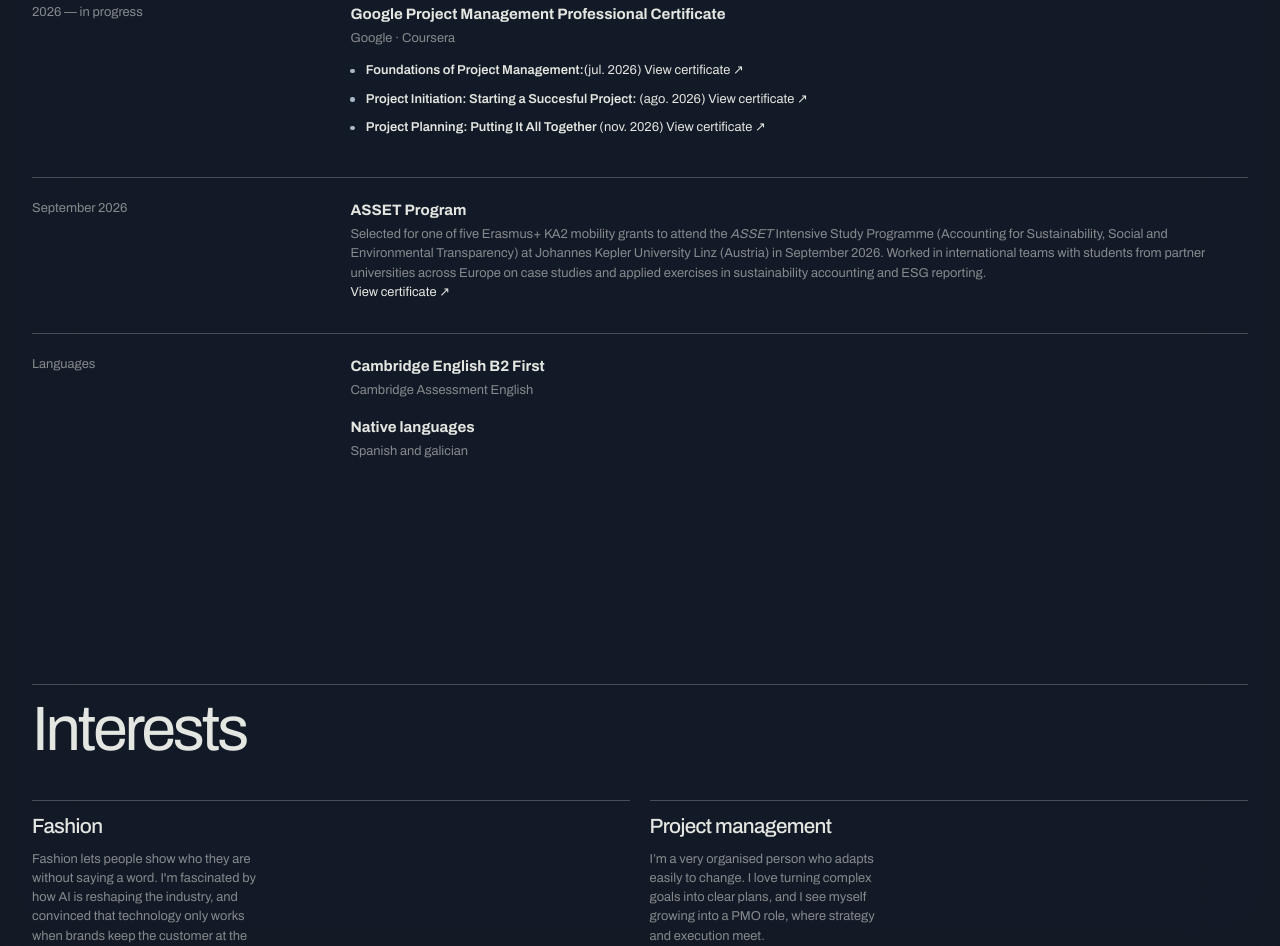
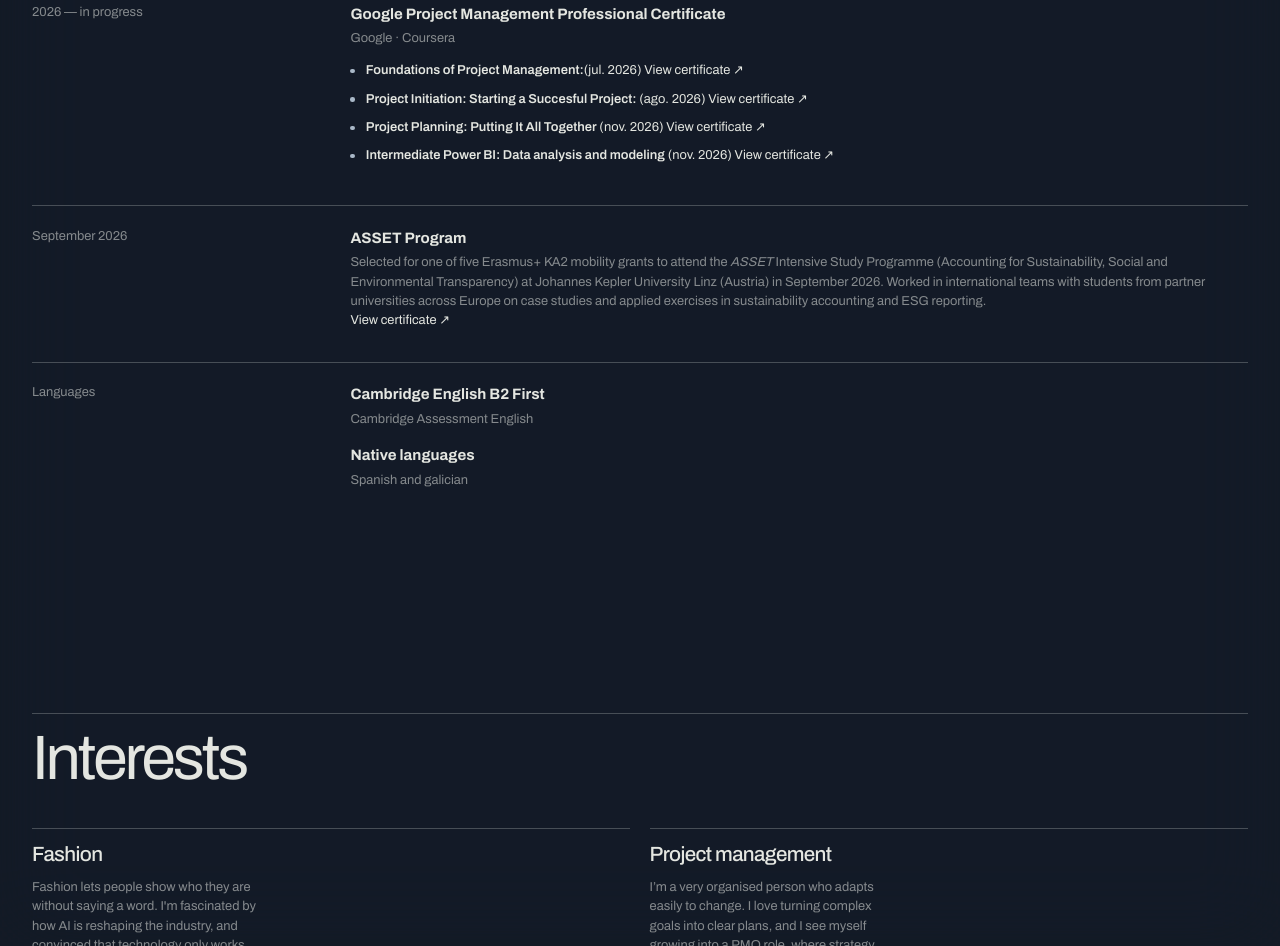
Before and after one commit to nereavarela/nereavarela.github.io, a plain HTML site: page index.html in a window 1280 px wide. Shown: the part 2579-3525 px from the top of the page. Drawn offline with Linux system fonts and the light colour scheme.

Commit message:
Add files via upload

```diff
--- a/index.html
+++ b/index.html
@@ -115,12 +115,17 @@
     <li>
         <strong>Project Initiation: Starting a Succesful Project:</strong> (ago. 2026)
         <a href="img/proyectos/project_initiation.JPG" class="js-lightbox" data-width="150vw" target="_blank" rel="noopener"
-   data-caption="Foundations of Project Management — Google">View certificate ↗</a>
+   data-caption="Project initiation — Google">View certificate ↗</a>
     </li>
     <li>
         <strong>Project Planning: Putting It All Together</strong> (nov. 2026)
         <a href="img/proyectos/project_planning.JPG" class="js-lightbox" data-width="150vw" target="_blank" rel="noopener"
-   data-caption="Foundations of Project Management — Google">View certificate ↗</a>
+   data-caption="Project Planning — Google">View certificate ↗</a>
+    </li>
+        <li>
+        <strong>Intermediate Power BI: Data analysis and modeling</strong> (nov. 2026)
+        <a href="img/proyectos/Power BI Certificate.png" class="js-lightbox" data-width="150vw" target="_blank" rel="noopener"
+   data-caption="Power BI certificate — Google">View certificate ↗</a>
     </li>
     </ul>
     </article>
```
